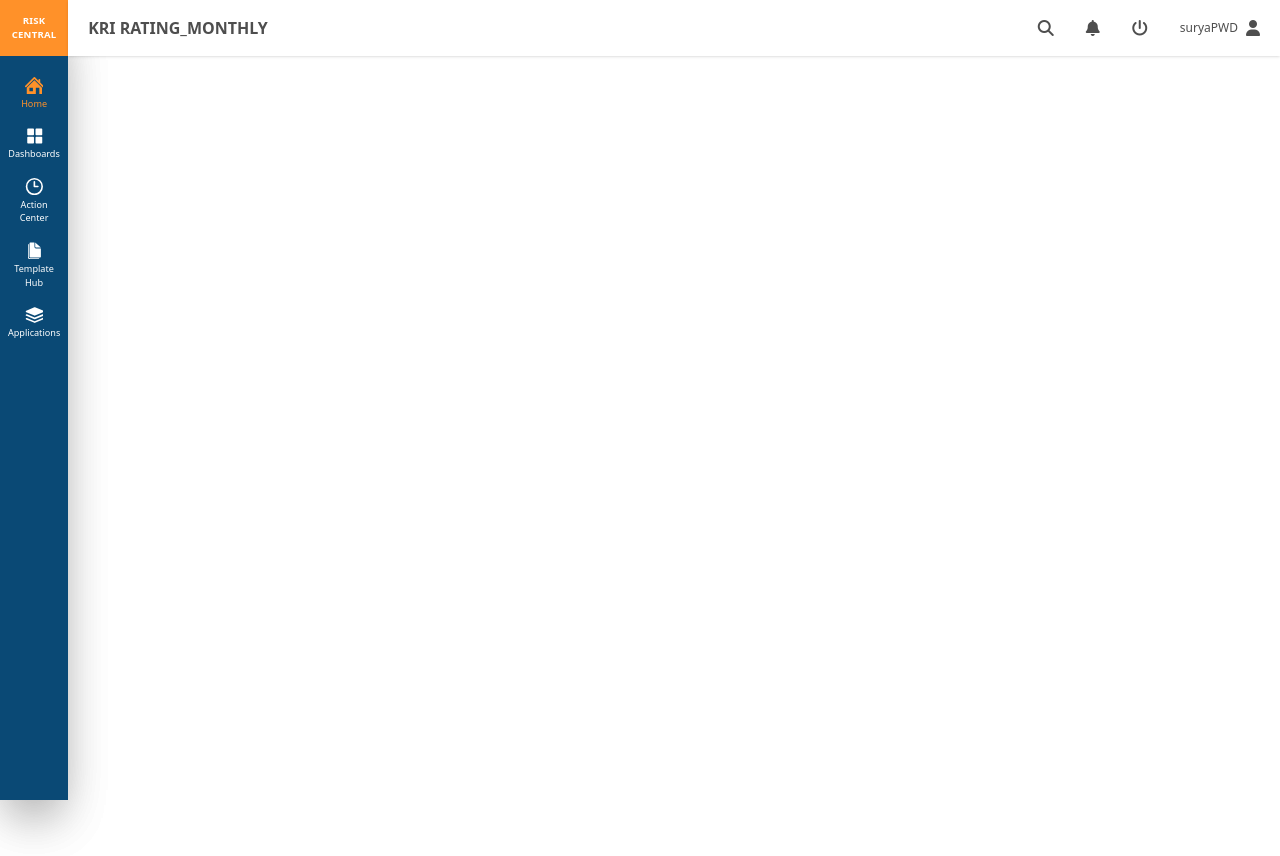
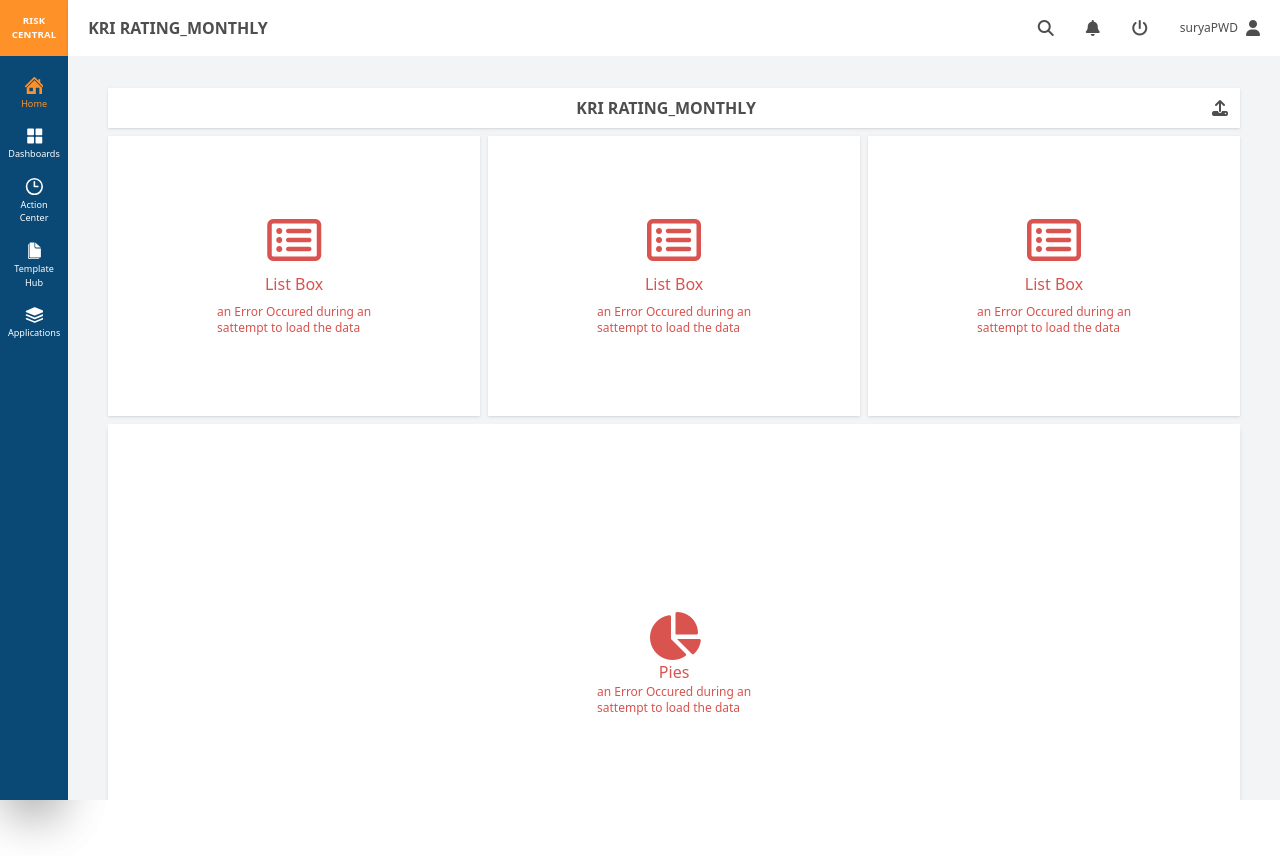
Before and after one commit to sreekesh-k/poc-recreate, a React (Vite) app: page / in a window 1280 px wide. Built offline with nearby package versions, Linux system fonts and the light colour scheme.

Commit message:
main done

```diff
--- a/src/App.jsx
+++ b/src/App.jsx
@@ -1,10 +1,11 @@
 import Layout from "./common/Layout";
+import Home from "./pages/home/Home";
 
 function App() {
   return (
     <>
       <Layout>
-
+          <Home/>
       </Layout>
     </>
   );
--- a/src/common/Layout.jsx
+++ b/src/common/Layout.jsx
@@ -1,6 +1,6 @@
 import React from "react";
 import Header from "./header/Header";
-import Sidebar from "./header/Sidebar";
+import Sidebar from "./sidebar/Sidebar";
 
 function Layout({ children }) {
   return (
@@ -9,7 +9,7 @@ function Layout({ children }) {
         <Sidebar />
         <div className="flex-col flex w-full">
           <Header />
-          <div className="relative h-[calc(100svh-3.5rem)] overflow-auto">{children}</div>
+          <div className="relative h-[calc(100svh-3.5rem)] overflow-x-hidden overflow-y-scroll bg-gray-100">{children}</div>
         </div>
       </div>
     </>
--- /dev/null
+++ b/src/components/home/card/Card.jsx
@@ -0,0 +1,18 @@
+import React from "react";
+
+function Card() {
+  return (
+    <div className=" flex-1 flex flex-col gap-2  items-center justify-center bg-white shadow-sm py-20">
+      <span className=" text-5xl">
+        <i className="fa-regular fa-rectangle-list"></i>
+      </span>
+      <span>List Box</span>
+      <span className="text-xs">
+        an Error Occured during an <br />
+        sattempt to load the data
+      </span>
+    </div>
+  );
+}
+
+export default Card;
--- a/src/index.css
+++ b/src/index.css
@@ -4,6 +4,14 @@ body {
   @apply max-w-[96rem] mx-auto text-[#4e4e4e] overflow-hidden h-screen;
 }
 
-#root{
-  @apply w-full
+#root {
+  @apply w-full;
 }
+
+::-webkit-scrollbar {
+  @apply bg-transparent w-1;
+}
+
+::-webkit-scrollbar-thumb {
+  @apply bg-gray-300 w-full rounded-3xl ;
+}
--- /dev/null
+++ b/src/pages/home/Home.jsx
@@ -0,0 +1,37 @@
+import React from "react";
+import Card from "../../components/home/card/Card";
+
+function Home() {
+  return (
+    <>
+      <main className=" flex w-full px-10 pt-8 mb-10">
+        <section className="flex flex-col items-center h-full w-full gap-2">
+          <div className=" bg-white shadow-sm  text-center w-full py-2 px-3">
+            <span className=" font-semibold">KRI RATING_MONTHLY</span>
+            <span className="float-right">
+              <i className="fa-solid fa-upload"></i>
+            </span>
+          </div>
+          <div className="flex item-center justify-between w-full gap-2 text-[#d9534f]">
+            <Card />
+            <Card />
+            <Card />
+          </div>
+
+          <div className=" flex items-center flex-col justify-center h-[60svh] w-full text-[#d9534f] bg-white shadow-md">
+            <span className=" text-5xl">
+              <i class="fa-solid fa-chart-pie"></i>
+            </span>
+            <span>Pies</span>
+            <span className="text-xs">
+              an Error Occured during an <br />
+              sattempt to load the data
+            </span>
+          </div>
+        </section>
+      </main>
+    </>
+  );
+}
+
+export default Home;
```
Also changed, not shown: src/common/sidebar/Sidebar.jsx (renamed from src/common/header/Sidebar.jsx).
